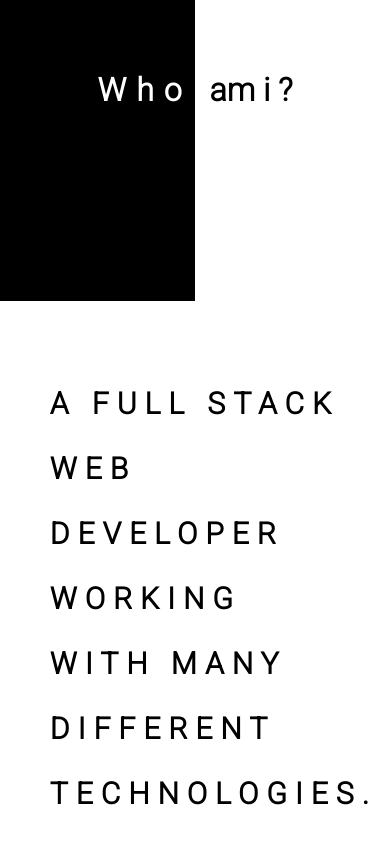
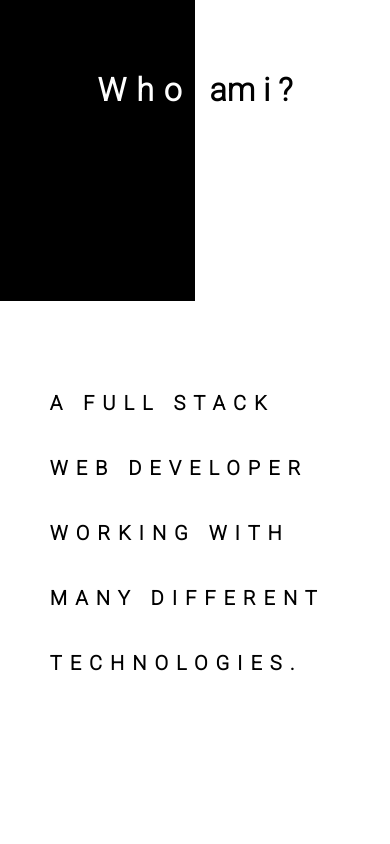
Before and after one commit to seanp97/sean-pelser-portfolio, a React (Create React App) app: page / in a window 390 px wide. Shown: the part 965-1809 px from the top of the page. After the commit the page ends 1731 px from the top, so only its background shows below. Built offline with nearby package versions, Linux system fonts and the light colour scheme; a web font is replaced by a local one.

Commit message:
Update App.css

```diff
--- a/src/App.css
+++ b/src/App.css
@@ -299,4 +299,8 @@ nav ul a:not(:last-of-type) {
     .parallax h1 {
 	font-size: 5rem;
     }
+
+    .brief-text h3 {
+	font-size: 20px;
+    }
 }
```
